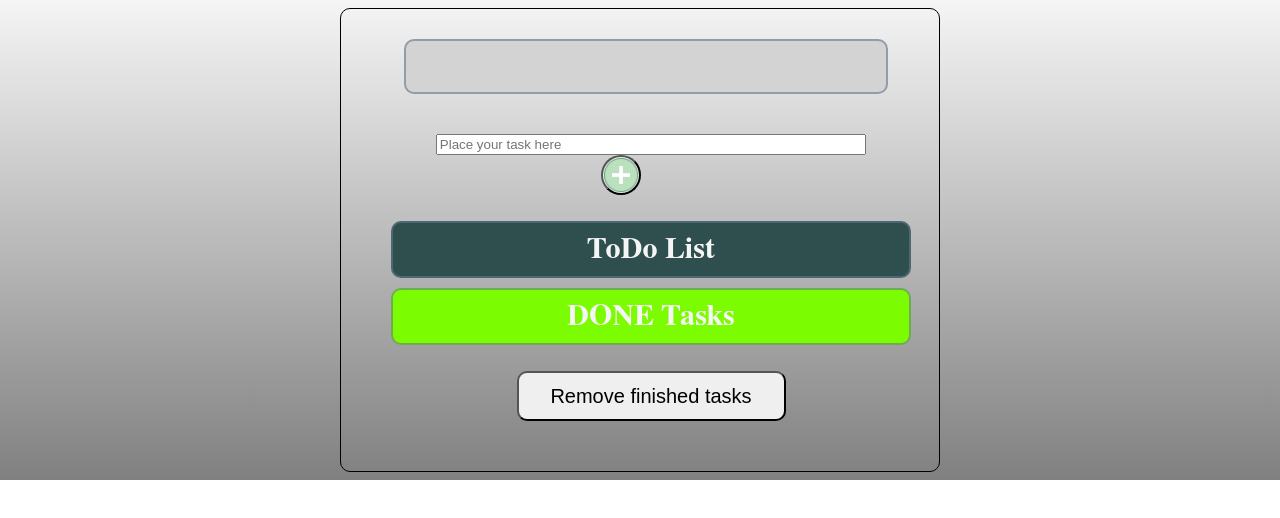
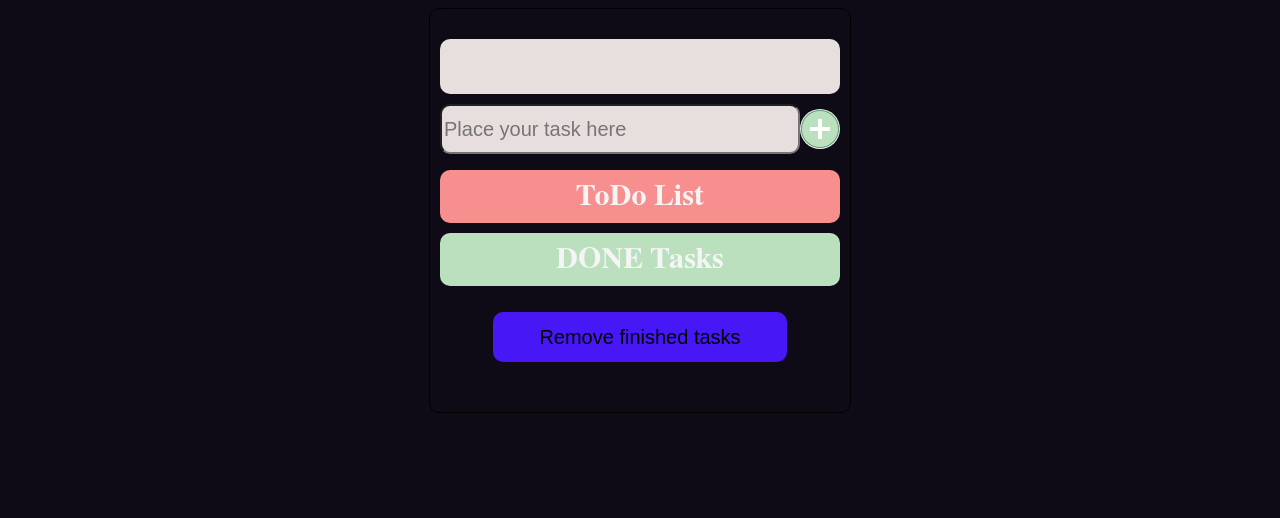
Before and after one commit to juras71/CodersLabJSWorkshops, a plain HTML site: page 6_ToDoList/index.html in a window 1280 px wide. Drawn offline with Linux system fonts and the light colour scheme.

Commit message:
Todolist

```diff
--- a/6_ToDoList/css/style.css
+++ b/6_ToDoList/css/style.css
@@ -5,42 +5,39 @@
 
 body {
     display: flex;
-    background-image: linear-gradient(whitesmoke,grey);
+    background-color: #0e0b16;
     background-size: cover;
     background-repeat: no-repeat;
     justify-content: center;
 }
 .toDo, .done {
-    min-width: 500px;
-    width: 100%;
+    width: 400px;
     border-radius: 10px;
     padding: 10px;
-    border: 2px solid rgba(100,120,140, 0.6);
     font-family: FreeSerif , sans-serif;
     font-size: 30px;
     font-weight: bolder;
     text-align: center;
-    margin: 10px;
+    margin-bottom: 10px;
     color: whitesmoke;
 
 }
 .toDo{
-   background-color: darkslategrey;;
+   background-color: #f78f8f;
 }
 .done{
-    background-color: lawngreen;
+    background-color: #bae0bd;
 }
 .done ul {
-    background-color: lightgray;
+    background-color: #e7dfdd;
     color: green;
 }
 .toDoTask, #header {
-    border: 2px solid rgba(100,120,140, 0.6);
-    background-color: lightgray;
+    background-color: #e7dfdd;
     border-radius: 10px;
     padding: 5px;
     margin: 10px;
-    color: maroon;
+    color: #0e0b16;
     font-size: 20px;
     min-height: 55px;
 }
@@ -48,28 +45,33 @@ body {
     display: flex;
     flex-flow: row wrap;
     align-items: center;
-    justify-content: space-between;
+    justify-content: space-around;
     max-width: 500px;
 }
 
 .taskList{
-    height: 100%;
     display: flex;
-    width: 600px;
     flex-flow: column wrap;
     align-items: center;
-    justify-content: center;
     border-radius: 10px;
     border: 1px solid black;
-    padding-right:60px ;
+}
+#taskList{
+    display: flex;
+    flex-direction: column;
+    justify-content: center;
+    padding: 0;
+
 }
 
 #taskInput {
-    margin-top: 30px;
-    margin-left: 60px;
-    width: 80%;
+   background-color: #e7dfdd;
     display: inline-block;
     float: left;
+    height: 50px;
+    border-radius: 10px;
+    font-size: 20px;
+    width: 360px;
 }
 
 #addTaskButton {
@@ -80,28 +82,27 @@ body {
     height: 40px;
     align-items: center;
     border-radius: 50%;
-    font-size: 20px;
     display: inline-block;
+    border: none;
+
 }
 #removeFinishedTasksButton{
-    margin-left: 60px;
-    width: 50%;
+    background-color: #4717f6 ;
+    width: 70%;
     height: 50px;
     align-items: center;
     border-radius: 10px;
     font-size: 20px;
     margin-bottom: 50px;
+    border: none;
 
 }
-h1 {
-    margin-left: 60px;
-}
+
 #header{
+    width: 400px;
     padding-top: 20px;
     padding-bottom: 20px;
     margin-top: 30px;
-    margin-left: 60px;
-    width: 90%;
     text-align: center;
 }
 .checked{
@@ -127,3 +128,10 @@ h1 {
 .tickedImage{
     background-image: url("../images/icons8-checkmark-480.png");
 }
+#counterDiv{
+    display: flex;
+    flex-flow: row wrap;
+    justify-content: space-around;
+    align-items: center;
+    width: 400px;
+}
--- a/6_ToDoList/index.html
+++ b/6_ToDoList/index.html
@@ -8,7 +8,10 @@
 <body>
 <div class="taskList">
     <h1 id="header"></h1>
-<input id="taskInput" placeholder="Place your task here"><!-- --><button id="addTaskButton"></button>
+<div id="counterDiv">
+    <input id="taskInput" placeholder="Place your task here">
+    <button id="addTaskButton"></button>
+</div>
 
 <!-- additional task
 Tasks to finish: <span id="counter"></span>
--- a/6_ToDoList/js/app.js
+++ b/6_ToDoList/js/app.js
@@ -6,13 +6,15 @@ document.addEventListener("DOMContentLoaded", function () {
     var newTaskClone = newTask.cloneNode(true)
     var addTaskButton = document.getElementById('addTaskButton')
     var tickedImage = document.createElement('div')
+    var removeFinishedBtn = document.getElementById('removeFinishedTasksButton')
+
     tickedImage.classList.add('tickedImage');
     addTaskButton.addEventListener('click', function () {
         var taskInput = document.getElementById('taskInput')
         toDoCounter+=1
         counterDiv.innerText='Liczba zadań do wykonania: '+toDoCounter
-        this.parentElement.firstElementChild.appendChild(counterDiv)
-        this.nextElementSibling.firstElementChild.appendChild(newTaskClone)
+        this.parentElement.parentElement.firstElementChild.appendChild(counterDiv)
+        this.parentElement.nextElementSibling.firstElementChild.appendChild(newTaskClone)
         newTaskClone.innerHTML += `
         <ul class="toDoTask">${taskInput.value}<span class="checked"></span>
         <li class="buttons">
@@ -56,5 +58,15 @@ document.addEventListener("DOMContentLoaded", function () {
             })
         }
         taskInput.value = ''
+
     })
+    removeFinishedBtn.addEventListener('click', function () {
+        var doneList = this.parentElement.children[2].lastElementChild;
+        for (var i=doneList.childNodes.length-1; i>0; i--){
+            doneList.removeChild(doneList.childNodes[i])
+        }
+        event.stopImmediatePropagation()
+
 })
+
+})
```
